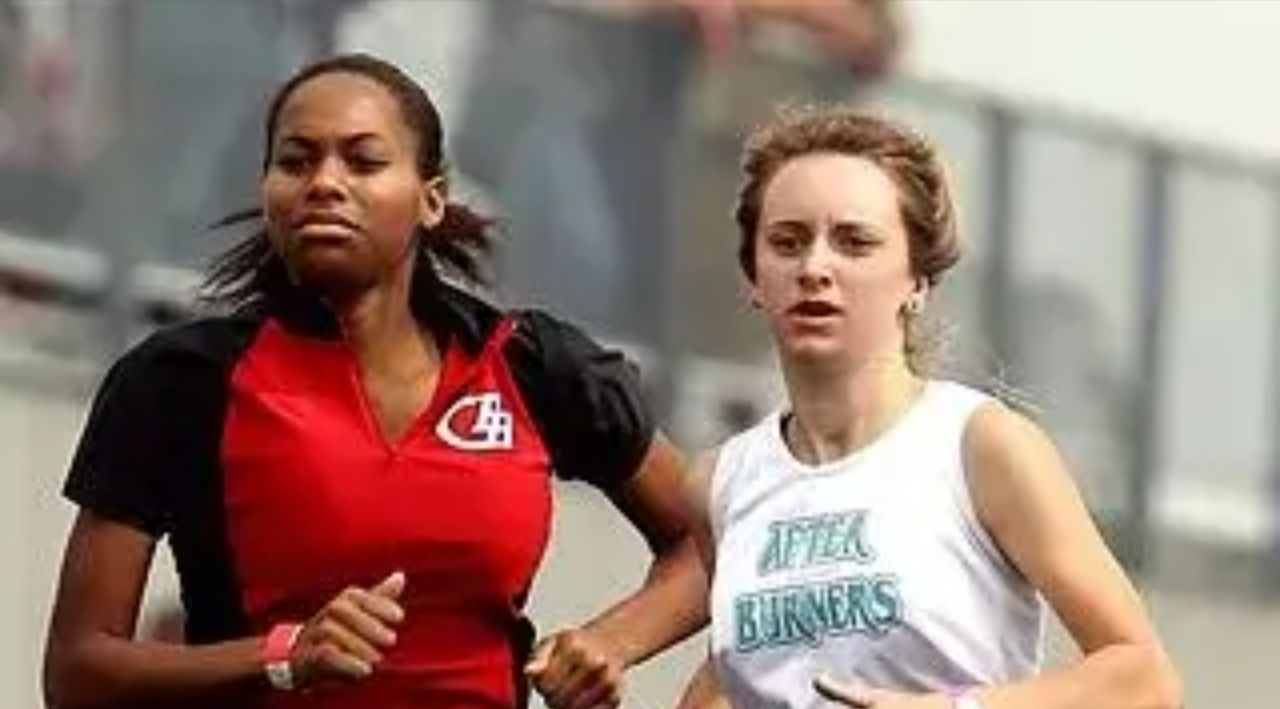
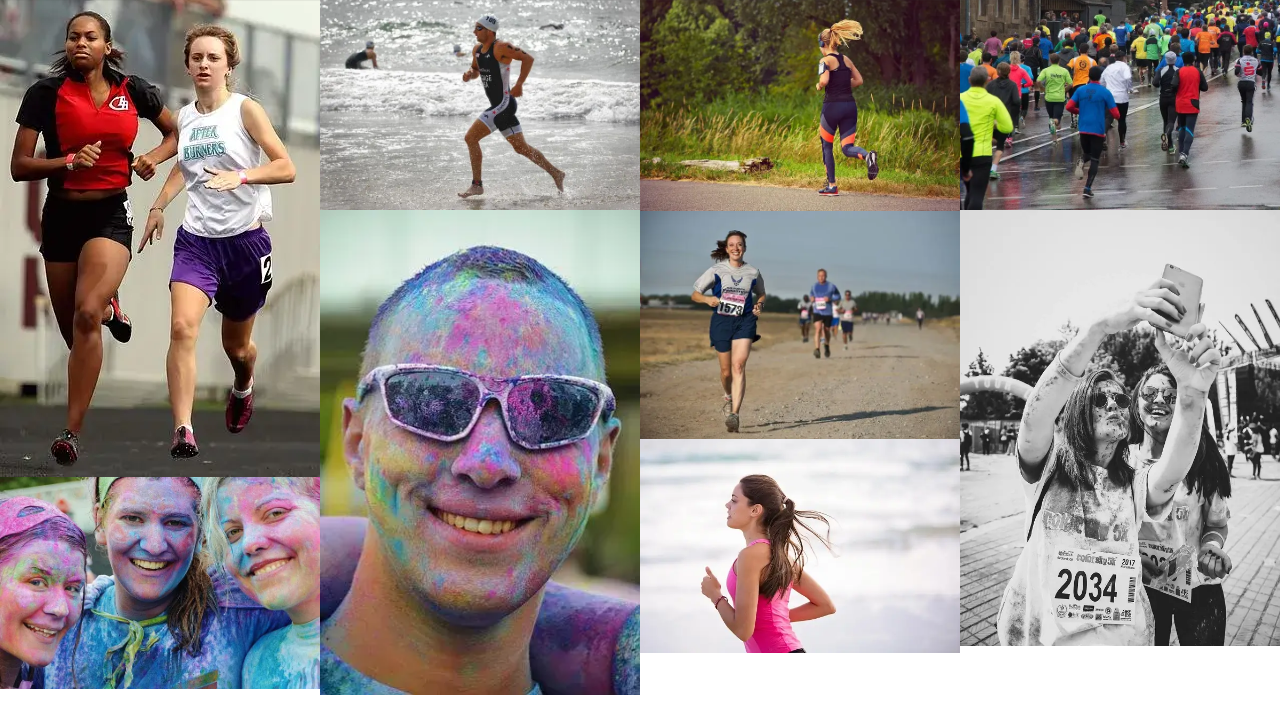
Before and after one commit to ahmedcodein/love-running-challenge, a plain HTML site: page gallery.html in a window 1280 px wide. Shown: the part 78-787 px from the top of the page. Drawn offline with nearby package versions, Linux system fonts and the light colour scheme.

Commit message:
Increase Gallery coloumn in larger devices

```diff
--- a/assests/css/style.css
+++ b/assests/css/style.css
@@ -18,7 +18,9 @@ body {
     font-family: 'Lato', sans-serif;
 }
 
-h1, h2, h3 {
+h1,
+h2,
+h3 {
     font-family: 'Oswald', sans-serif;
     text-transform: uppercase;
     letter-spacing: 2px;
@@ -96,6 +98,7 @@ main {
     flex: 1 0 auto;
     margin-top: 47px;
 }
+
 #hero {
     height: 600px;
     width: 100%;
@@ -115,7 +118,8 @@ main {
     padding-left: 10px;
 }
 
-#cover-text > h2, #cover-text > h3 {
+#cover-text>h2,
+#cover-text>h3 {
     color: #ffffff;
 }
 
@@ -191,13 +195,13 @@ hr {
 
 /* Gallery Page */
 
-#photo img {
+#photos img {
     width: 100%;
     line-height: 1em;
 
 }
 
-#photo {
+#photos {
     line-height: 0;
 }
 
@@ -211,26 +215,37 @@ hr {
 }
 
 #social-networks i {
-    color:#3a3a3a;
+    color: #3a3a3a;
     font-size: 160%;
     padding: 5%
 }
+
+/* Media query: large or landscape phones (576px and up) */
+@media screen and (min-width: 576px) {
+    #photos {
+        column-count: 2;
+        column-gap: 0;
+    }
+}
+
 /* media queries for tablets and larger (786px and up) */
 
 @media screen and (min-width: 768px) {
+
     /* header */
-    nav{
+    nav {
         display: block;
         position: relative;
         box-shadow: none;
         width: fit-content;
         padding-right: 1rem;
     }
+
     #menu {
         display: flex;
     }
 
-    #menu > li {
+    #menu>li {
         padding-left: 1rem;
     }
 
@@ -276,24 +291,35 @@ hr {
         align-self: flex-end;
     }
 
+    /* Gallery */
+    #photos {
+        column-count: 3;
+    }
+
 }
 
 /* for larger devices, show underline upon mouse hovering */
 
 @media screen and (min-width: 992px) {
-    #menu a:hover{
+    #menu a:hover {
         border-bottom: 1px solid #3a3a3a;
     }
 }
 
 @media screen and (min-width: 1200px) {
+
     /* Reasons section */
     #benefits {
         display: flex;
         flex-direction: row;
     }
 
-    #benefits > div {
+    /* Gallery */
+    #photos {
+        column-count: 4;
+    }
+
+    #benefits>div {
         flex: 1;
     }
 
@@ -305,11 +331,11 @@ hr {
         order: 1;
     }
 
-    #benefits-mental > div {
+    #benefits-mental>div {
         align-self: flex-start;
     }
 
-    #benefits-physical > div {
+    #benefits-physical>div {
         align-self: flex-end;
     }
 }
--- a/gallery.html
+++ b/gallery.html
@@ -47,7 +47,7 @@
     <!-- Main Content -->
     <main>
         <section id="gallery">
-            <div id="photo">
+            <div id="photos">
                 <img src="assests/images/athletes.webp" alt="two athletes are running together">
                 <img src="assests/images/girls.webp" alt="Three girls at charity paint running festival">
                 <img src="assests/images/runner3.webp" alt="Solo male runner jogging on beach">
```
Lines whose indentation alone changed are shown as unchanged.
